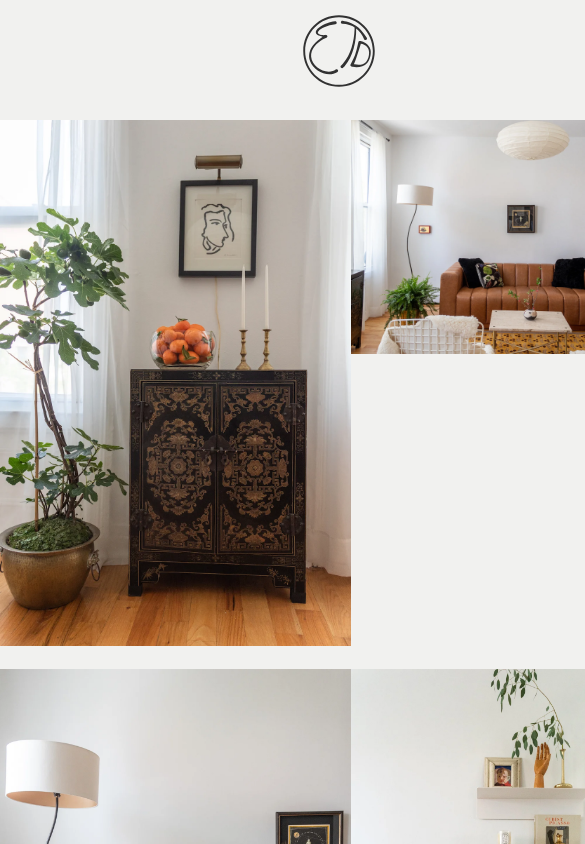
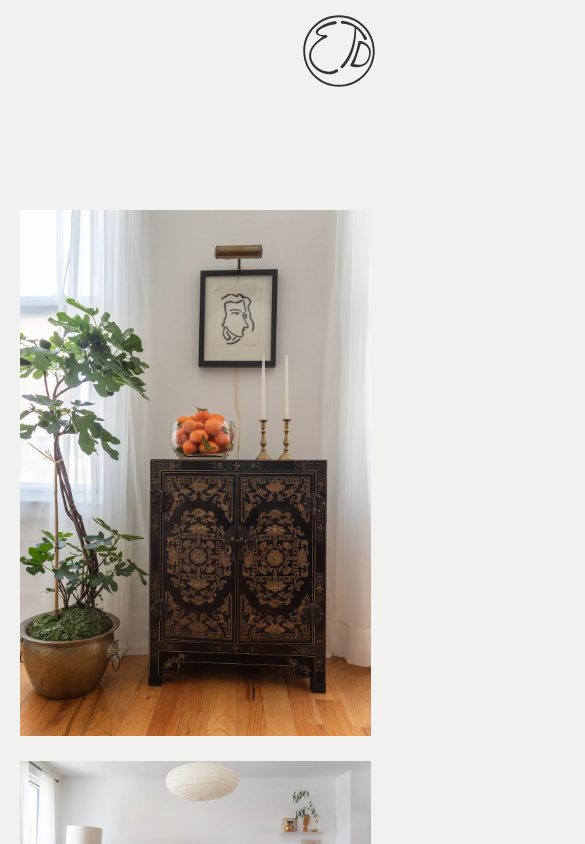
Before and after one commit to izzy1090/edie-templeton-design, a React (Create React App) app: page / in a window 390 px wide. Shown: the top 844 px of the page, 585 px wide, since content can reach past the window. Built offline with nearby package versions, Linux system fonts and the light colour scheme.

Commit message:
Made a first pass at the gallery page redesign

```diff
--- a/src/components/gallery.js
+++ b/src/components/gallery.js
@@ -78,13 +78,12 @@ function Gallery ( { images } ) {
 
     // if an image's index is less than 7, map it to the first imageContainerColumn div
     const imageContainer = images.filter((image)=> image.key).map((image)=>{
-        return <div className='imageContainer'
-                    key={image.key}
-                    onClick={()=>handleOpenGallery(image)}>
+        return <div className='imageContainer' key={image.key}>
                     <img src={image.compressedImage}
                         alt={image.alt}
                         width={`${image.width}px`}
                         height={`${image.height}px`}
+                        onClick={()=>handleOpenGallery(image)}
                         onLoad={handleImageLoad}/>
         </div>
     });
--- a/src/styles/gallery.css
+++ b/src/styles/gallery.css
@@ -21,45 +21,47 @@
     }
 } */
 
-/* .imagesSpreadContainer {
-    display: flex;
-    justify-content: center;
-    margin-top: 5%;
-} */
-
-/* .imagesSpreadColumn1  {
-    display: flex;
-    align-items: center;
-    flex-direction: column;
-} */
-
-/* .imagesSpreadColumn2  {
-    display: flex;
-    align-items: center;
-    flex-direction: column;
-    margin-top: 100px;
-} */
-
 .imageSpread {
     display: grid;
-    max-width: fit-content;
-    margin: auto;
-    grid-template-columns: auto auto;
+    grid-template-columns: repeat(3, 1fr);
+    justify-items: center;
+    align-items: center;
+}
+
+.imageContainer {
+    box-sizing: content-box;
+    opacity: 0;
+    padding: 10px;
+}
+
+.imageContainer > img {
+    max-width: 30vw;
+    height: auto;
+}
+
+.imageContainer:nth-child(odd) {
+    grid-row: span 2;
+}
+
+.imageContainer:nth-last-child(-n + 1) {
+   grid-column: span 3;
+}
+
+.imageContainer:nth-last-child(-n + 1) > img {
+    max-width: 55vw;
 }
 
 /* This media breakpoint targets screens with hover capabilities */
 @media (hover:hover){
     .imageContainer > img {
         cursor: pointer;
-        max-width: 30vw;
-        height: auto;
         transform: translateY(0px);
         clip-path: circle(100%);
         transition: clip-path 500ms ease-in-out, transform 500ms ease-in-out;
     }
 
-    .imageContainer:hover > img {
-        transform: translateY(-1.5px);
+    .imageContainer > img:hover {
+        transform: translateY(-0.9px);
         clip-path: circle(35%);
         transition: clip-path 500ms ease-in-out, transform 500ms ease-in-out;
     }
@@ -79,23 +81,11 @@
         margin-top: 5%;
     } */
 
-    /* .imagesSpreadContainer {
+    .imageSpread {
         display: flex;
         flex-direction: column;
         margin-top: 25%;
-    } */
-
-    /* .imagesSpreadColumn1  {
-        display: block;
-        flex-direction: column;
-        margin: auto;
-    } */
-
-    /* .imagesSpreadColumn2  {
-        display: block;
-        flex-direction: column;
-        margin: auto;
-    } */
+    }
 
     .imageContainer > img {
         max-width: 90vw;
@@ -103,7 +93,6 @@
         transform: translateY(0px);
         clip-path: circle(100%);
         transition: clip-path 500ms ease-in-out, transform 500ms ease-in-out;
-        padding-top: 5%;
     }
     /* .imageContainer:nth-last-child(-n + 1){
         padding-bottom: 5%;
```
